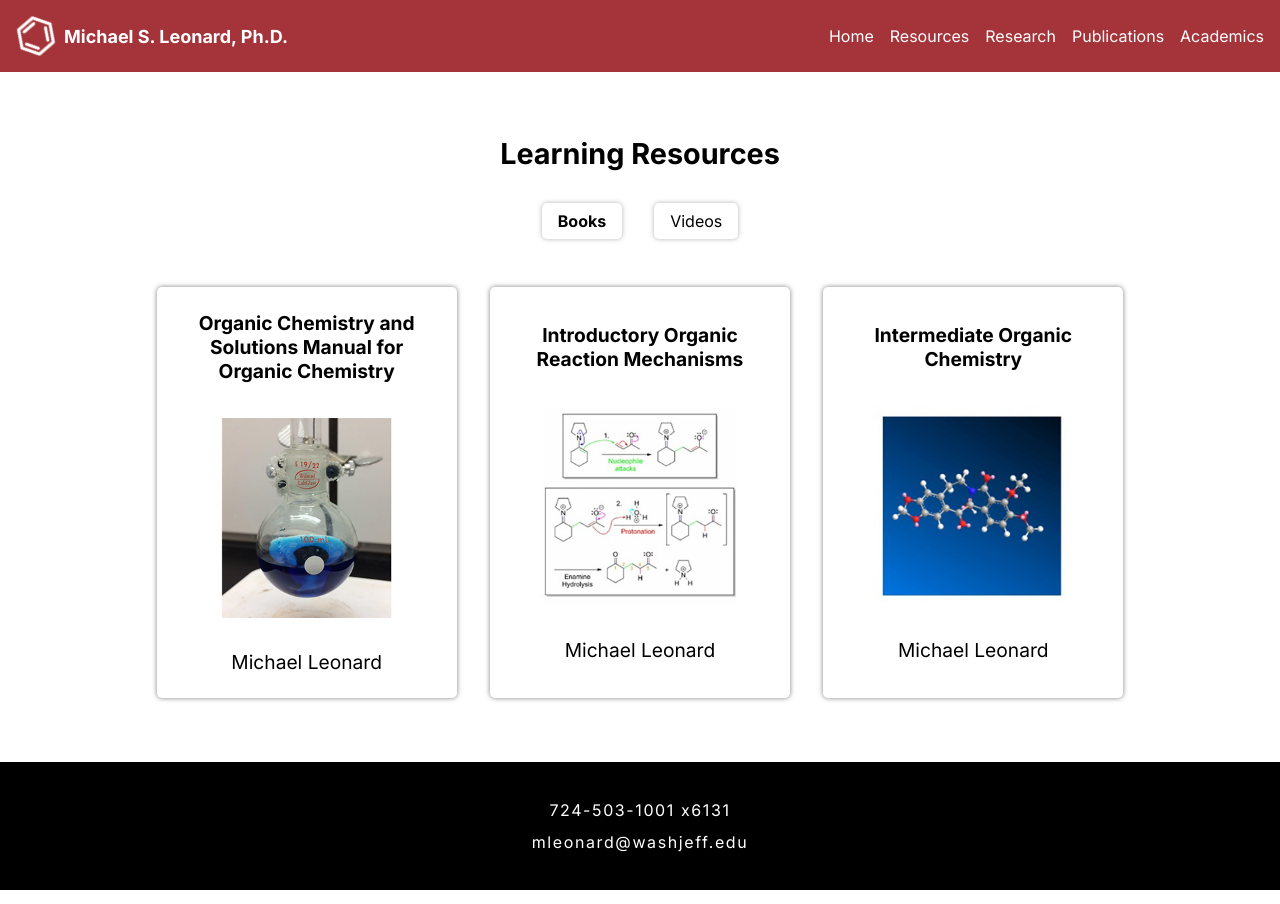
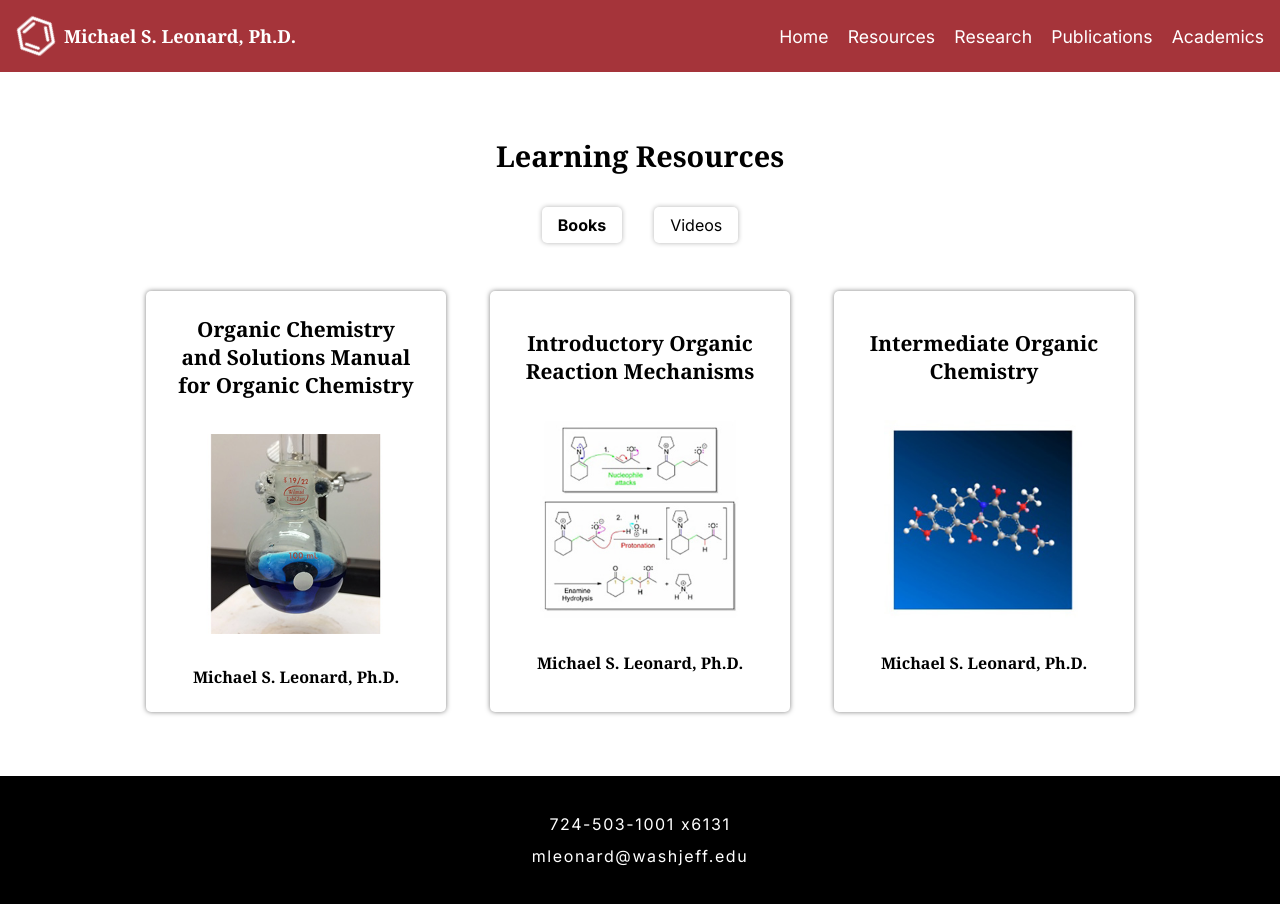
Before and after one commit to stardust2stardust/leonard-course-site, a React (Vite) app: page /resources/books in a window 1280 px wide. Built offline with nearby package versions, Linux system fonts and the light colour scheme.

Commit message:
change font style of headings; add middle initial on book cards

```diff
--- a/index.html
+++ b/index.html
@@ -3,6 +3,9 @@
   <head>
     <meta charset="UTF-8" />
     <link rel="icon" type="image/svg+xml" href="/vite.svg" />
+    <link rel="preconnect" href="https://fonts.googleapis.com">
+<link rel="preconnect" href="https://fonts.gstatic.com" crossorigin>
+<link href="https://fonts.googleapis.com/css2?family=Inter:wght@400;700&family=Noto+Serif:wght@400;700&display=swap" rel="stylesheet">
 
     <meta name="viewport" content="width=device-width, initial-scale=1.0" />
     <title>Vite + React</title>
--- a/src/bookData.jsx
+++ b/src/bookData.jsx
@@ -2,7 +2,7 @@
   {
     id: 1,
     title: "Organic Chemistry and Solutions Manual for Organic Chemistry",
-    author: "Michael Leonard",
+    author: "Michael S. Leonard, Ph.D.",
     moreInfoLink: "1",
     img: "book1-imageOnly.jpg",
     slug: "/resources/books/organic-chemistry-and-solutions-manual",
@@ -10,7 +10,7 @@
   {
     id: 2,
     title: "Introductory Organic Reaction Mechanisms",
-    author: "Michael Leonard",
+    author: "Michael S. Leonard, Ph.D.",
     moreInfoLink: "2",
     img: "book2-imageOnly.jpg",
     slug: "/resources/books/intro-organic-reaction-mechanisms",
@@ -18,7 +18,7 @@
   {
     id: 3,
     title: "Intermediate Organic Chemistry",
-    author: "Michael Leonard",
+    author: "Michael S. Leonard, Ph.D.",
     moreInfoLink: "3",
     img: "book3-imageOnly.jpg",
     slug: "/resources/books/intermediate-organic-chemistry",
--- a/src/components/BookCard.jsx
+++ b/src/components/BookCard.jsx
@@ -19,7 +19,7 @@
           />
           {/* </div> */}
 
-          <p>{props.card.author}</p>
+          <h3>{props.card.author}</h3>
         {/* </div> */}
 
       </NavLink>
--- a/src/components/Header.jsx
+++ b/src/components/Header.jsx
@@ -32,7 +32,7 @@
         <Link to="/" id="brand">
             {/* <BsHexagon /> */}
             <img src={benzeneIcon} alt="" className="benzene-icon"/>
-            <p>Michael S. Leonard, Ph.D.</p>
+            <span className="logo-text">Michael S. Leonard, Ph.D.</span>
         </Link>
       </div>
       <nav id="desktop-menu">
--- a/src/index.css
+++ b/src/index.css
@@ -1,4 +1,3 @@
-@import url("https://fonts.googleapis.com/css2?family=Inter:wght@400;700&display=swap");
 
 
 :root {
@@ -17,7 +16,12 @@
 body {
   /* max-width: 1200px; */
   margin: 0 auto;
-  font-family: "Inter", Arial, Helvetica, sans-serif;
+  font-family: 'Inter', sans-serif;
+
+}
+
+h1, h2, h3 {
+  font-family: 'Noto Serif', serif;
 }
 
 h2 {
@@ -70,6 +74,7 @@
   align-items: center;
   /* border: 2px solid blue; */
   gap: .5rem;
+  font-family: 'Noto Serif', serif;
 
 }
 
@@ -79,6 +84,7 @@
   display: flex;
   align-items: center;
   justify-content: space-around;
+
 }
 
 .header ul li:hover {
@@ -157,20 +163,7 @@
 
 
 
-@media (min-width: 768px) {
-  #desktop-menu {
-    display: block;
-  }
 
-  #desktop-menu ul {
-    display: flex;
-    gap: 1rem;
-  }
-
-  #hamburger-icon {
-    display: none;
-  }
-}
 
 /* .navbar {
   width: 100%;
@@ -281,10 +274,16 @@
 .intro-section .link-to-article {
   display: block;
   text-align: center;
-  text-decoration: none;
+  /* text-decoration: none; */
   font-size: 1.2rem;
+  font-family: 'Noto Serif', serif;
+  font-weight: bold;
   color: var(--brand-red);
   margin-top: 1rem;
+}
+
+.link-to-article:hover {
+  font-size: 1.3rem;
 }
 
 .intro-section .about,
@@ -376,9 +375,7 @@
   gap: 1rem;
 }
 
-.dl-type a {
 
-}
 
 .book-info-container > p {
   margin: 1rem 0;
@@ -468,7 +465,7 @@
   margin: 0 auto;
   display: flex;
   flex-flow: row wrap;
-  row-gap: 3rem;
+  gap: 2rem;
   padding-bottom: 2rem;
   justify-content: center;
   max-width: 1000px;
@@ -503,7 +500,7 @@
 }
 
 .book-card h2, .book-title {
-  font-size: 1.2rem;
+  font-size: 1.3rem;
   font-weight: bold;
   text-align: center;
   margin-top: 0;
@@ -516,8 +513,8 @@
   text-align: center;
 }
 
-.book-card p {
-  font-size: 1.2rem;
+.book-card h3 {
+  font-size: 1rem;
   text-align: center;
 }
 
@@ -682,7 +679,21 @@
   font-style: normal;
 }
 
-@media (min-width: 768px) {
+@media (min-width: 767px) {
+  #desktop-menu {
+    display: block;
+  }
+
+  #desktop-menu ul {
+    display: flex;
+    gap: 1.2rem;
+    font-size: .9rem;
+  }
+
+  #hamburger-icon {
+    display: none;
+  }
+
   .intro-grid {
     /* background-color: yellow; */
     display: grid;
@@ -708,70 +719,8 @@
   }
 }
 
-  /* .alt-nav-link-section {
-    display: flex;
-    justify-content: center;
-    gap: 2rem;
-    margin-top: 1rem;
+@media (min-width: 1024px) {
+  #desktop-menu ul {
+    font-size: 1.1rem;
   }
-  .alt-nav-item {
-    margin: 0;
-    width: auto;
-    padding: 0.5rem 1rem;
-    min-width: 200px;
-  } */
-  /* .alt-nav-container {
-    display: flex;
-    justify-content: space-between;
-    max-width: 900px;
-    margin: 0 auto;
-    margin-top: 2rem;
-  }
-  .alt-nav-section {
-    flex-basis: 30%;
-    display: flex;
-    flex-direction: column;
-  }
-  .alt-nav-section h3 {
-    min-height: 60px;
-  }
-  .alt-nav-link-section {
-    display: block;
-  }
-  .alt-nav-item {
-    margin-bottom: 1rem;
-  }
-} */
-/* @media (min-width: 1024px) {
-  .home-layout-container {
-    display: flex;
-    max-width: 1200px;
-  }
-  .sidebar {
-    width: 100px;
-    background-color: var(--brand-red);
-  }
-} */
-/* @media (min-width: 1024px) {
-  .alt-nav-container {
-    display: flex;
-    justify-content: space-between;
-  }
-  .alt-nav-section {
-    flex-basis: 30%;
-    display: flex;
-    flex-direction: column;
-  }
-  .alt-nav-section h3 {
-    min-height: 60px;
-    margin: 1rem 1rem 1rem 0;
-  }
-  .alt-nav-link-section {
-    display: block;
-
-    border: 2px solid blueviolet;
-  }
-  .alt-nav-item {
-    margin-bottom: 1rem;
-  }
-} */
+}
```
